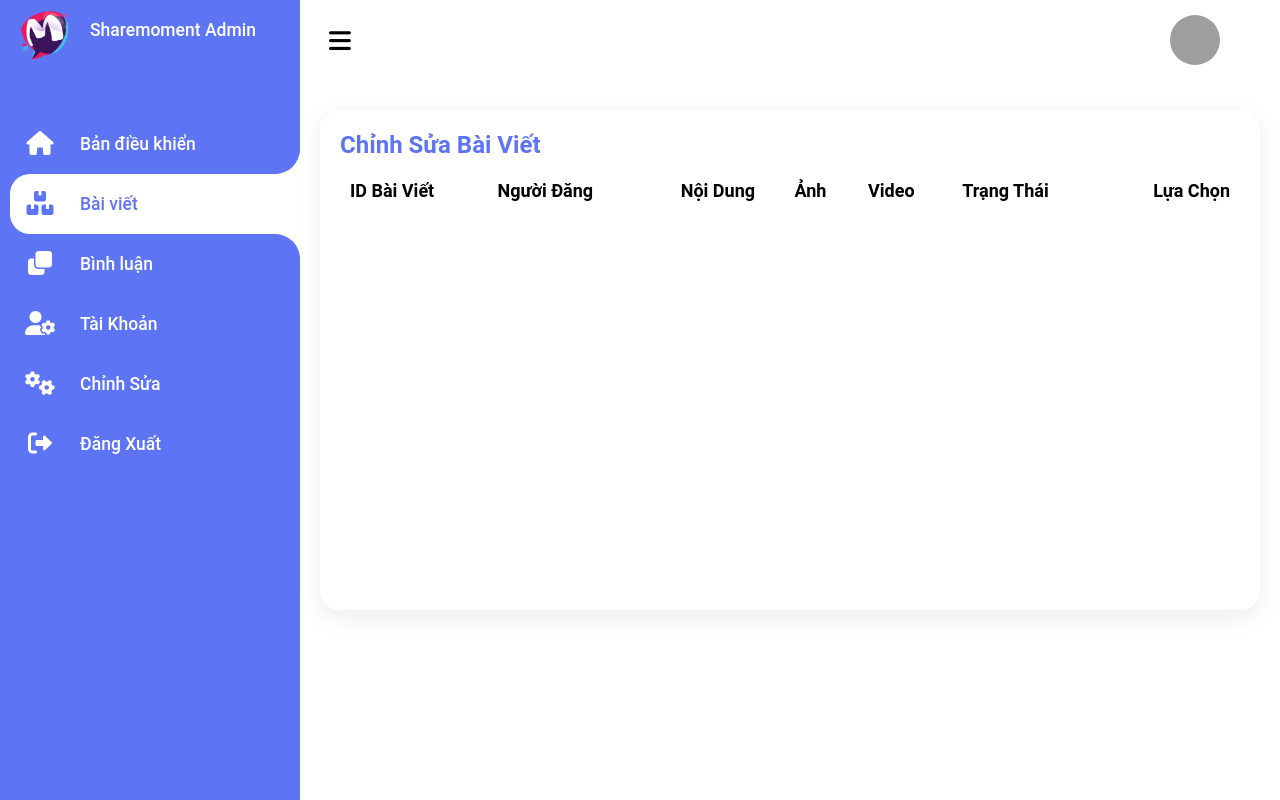
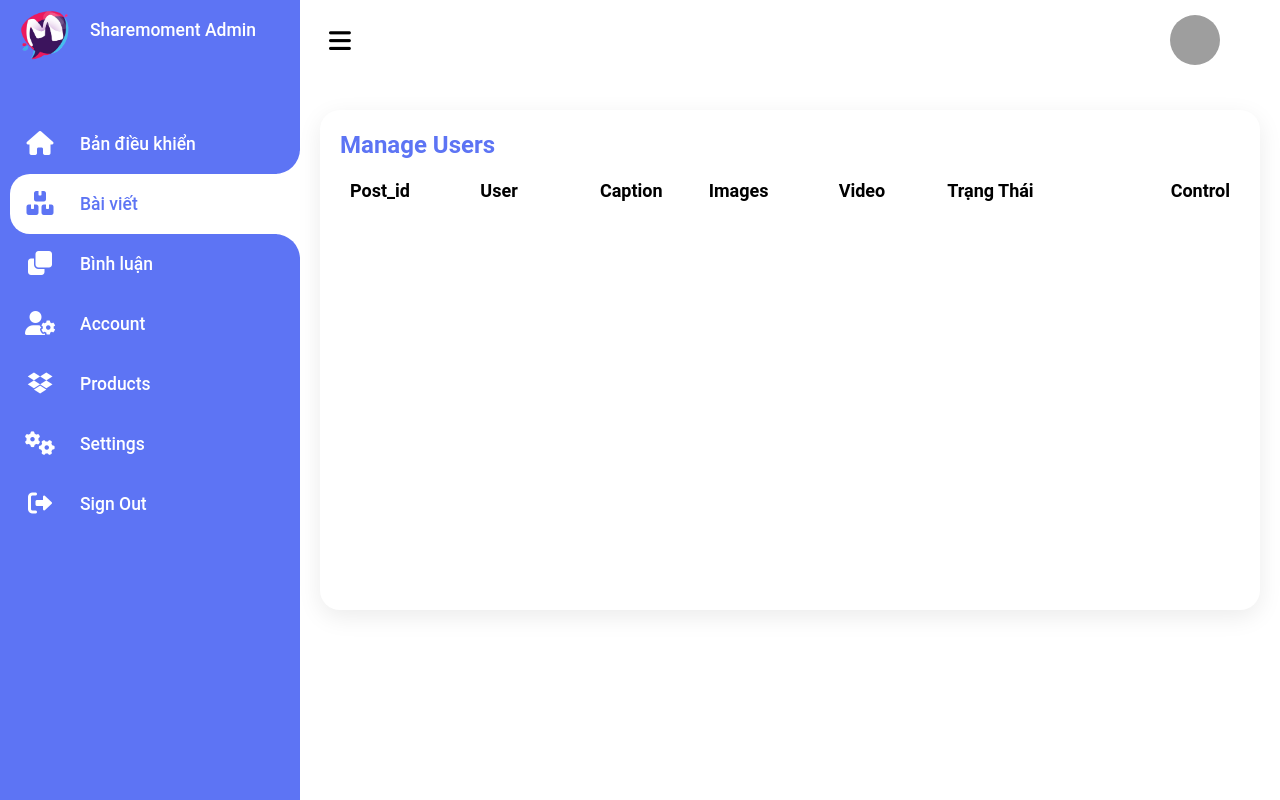
Before and after one commit to HoOanh/share-moment-lv2, a PHP site: page /share-moment/admin/post/ in a window 1280 px wide. Run offline with PHP 8.4, Linux system fonts and the light colour scheme; the visitor is signed in with stand-in values (Sample User, id 1); data that the repository does not hold is empty; some libraries are stand-ins or nearby versions; grey boxes are pictures that could not be loaded.

Commit message:
Revert "vietsub"
This reverts commit 4c140a0a4e0b480dac761ffa6eaec3f6cd10f584.

```diff
--- a/admin/nav.php
+++ b/admin/nav.php
@@ -27,19 +27,25 @@
         <li class="nav__link">
             <a href="../account/">
                 <span class="icon"><i class="fas fa-user-cog"></i></span>
-                <span class="title">Tài Khoản</span>
+                <span class="title">Account</span>
+            </a>
+        </li>
+        <li class="nav__link">
+            <a href="../products/">
+                <span class="icon"><i class="fab fa-dropbox"></i></span>
+                <span class="title">Products</span>
             </a>
         </li>
         <li class="nav__link">
             <a href="../setting/">
                 <span class="icon"><i class="fas fa-cogs"></i></span>
-                <span class="title"> Chỉnh Sửa </span>
+                <span class="title">Settings</span>
             </a>
         </li>
         <li class="nav__link">
             <a href="../../site/">
                 <span class="icon"><i class="fas fa-sign-out-alt"></i></span>
-                <span class="title">Đăng Xuất</span>
+                <span class="title">Sign Out</span>
             </a>
         </li>
     </ul>
--- a/admin/post/list.php
+++ b/admin/post/list.php
@@ -2,7 +2,7 @@
 <link rel="stylesheet" href="../../app/css/admin/post.css">
 <div class="recentOrder">
     <div class="cardHeader">
-        <h2>Chỉnh Sửa Bài Viết</h2>
+        <h2>Manage Users</h2>
         <!-- <div class="ctl">
             <a href="?btn_add" class="ad-btn">Add new Type</a>
 
@@ -12,13 +12,13 @@
     <table>
         <thead>
             <tr>
-                <td>ID Bài Viết</td>
-                <td>Người Đăng</td>
-                <td>Nội Dung</td>
-                <td>Ảnh</td>
+                <td>Post_id</td>
+                <td>User</td>
+                <td>Caption</td>
+                <td>Images</td>
                 <td>Video</td>
                 <td>Trạng Thái</td>
-                <td>Lựa Chọn</td>
+                <td>Control</td>
             </tr>
         </thead>
         <tbody>
@@ -45,7 +45,7 @@
                     <td class="post-control">
                         <a href="?btn_an&post_id=<?= $item['post_id'] ?>" onclick="return An('<?php echo $item['post_id']; ?>')">Ẩn</a>
                         <a href="?btn_hien&post_id=<?= $item['post_id'] ?>" onclick="return Hien('<?php echo $item['post_id']; ?>')">Hiện</a>
-                        <a href="?btn_del&post_id=<?= $item['post_id'] ?>" onclick="return Del('<?php echo $item['post_id']; ?>')">Xóa</a>
+                        <a href="?btn_del&post_id=<?= $item['post_id'] ?>" onclick="return Del('<?php echo $item['post_id']; ?>')">Delete</a>
                     </td>
 
                 </tr>
```
